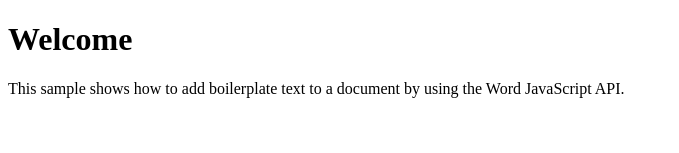
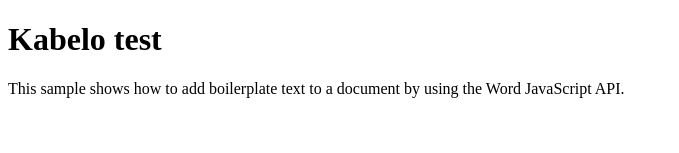
Before and after one commit to oreneile/socrates, a plain HTML site: page index.html in a window 1280 px wide. Shown: the top 153 px of the page, without its empty margins (0-679 px from the left). Drawn offline with nearby package versions, Linux system fonts and the light colour scheme; a script that the page names is missing.

Commit message:
Update index.html
d

```diff
--- a/index.html
+++ b/index.html
@@ -10,7 +10,7 @@
 </head>
 <body>
 <div>
-    <h1>Welcome</h1>
+    <h1>Kabelo test</h1>
 </div>
 <div>
     <p>This sample shows how to add boilerplate text to a document by using the Word JavaScript API.</p>
```
